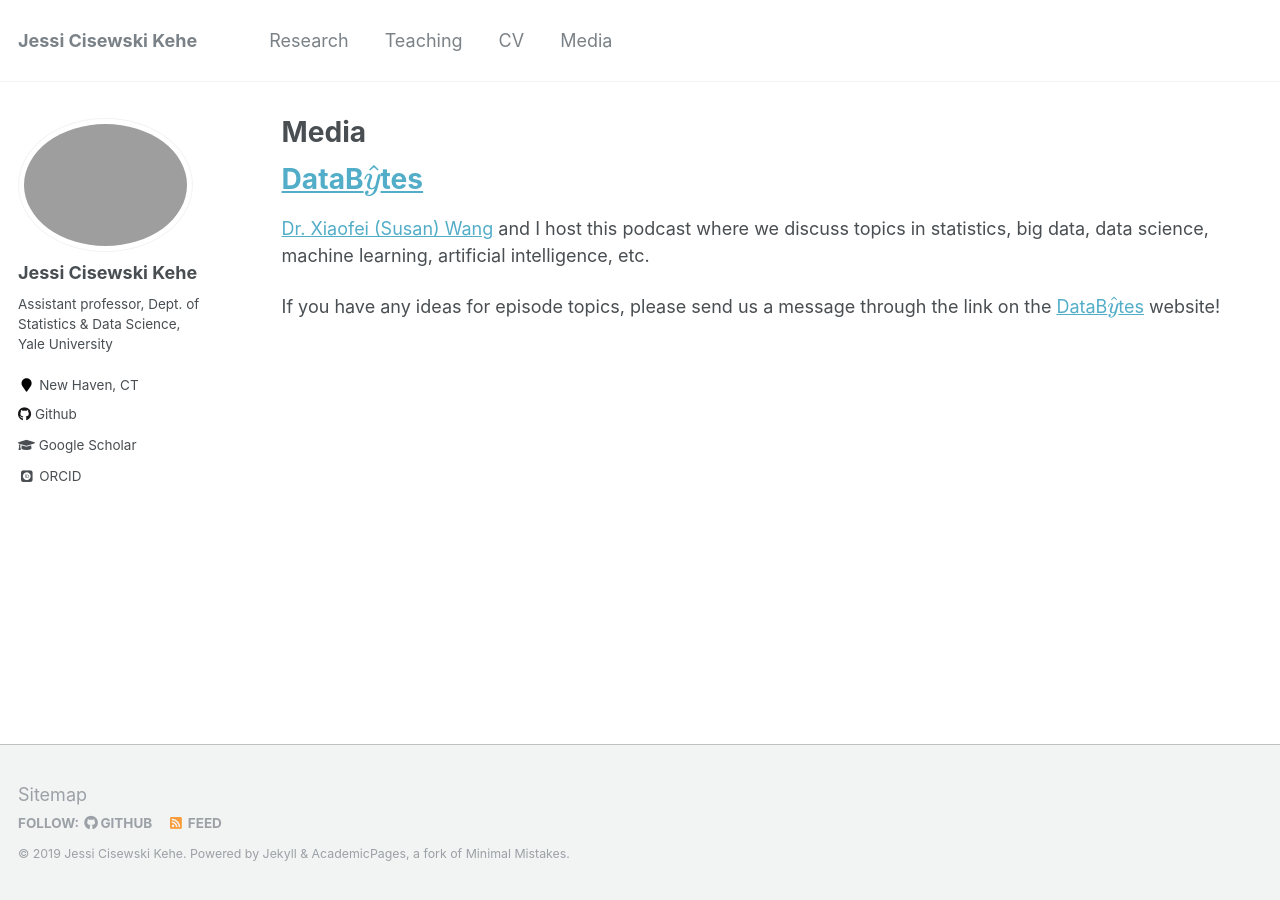
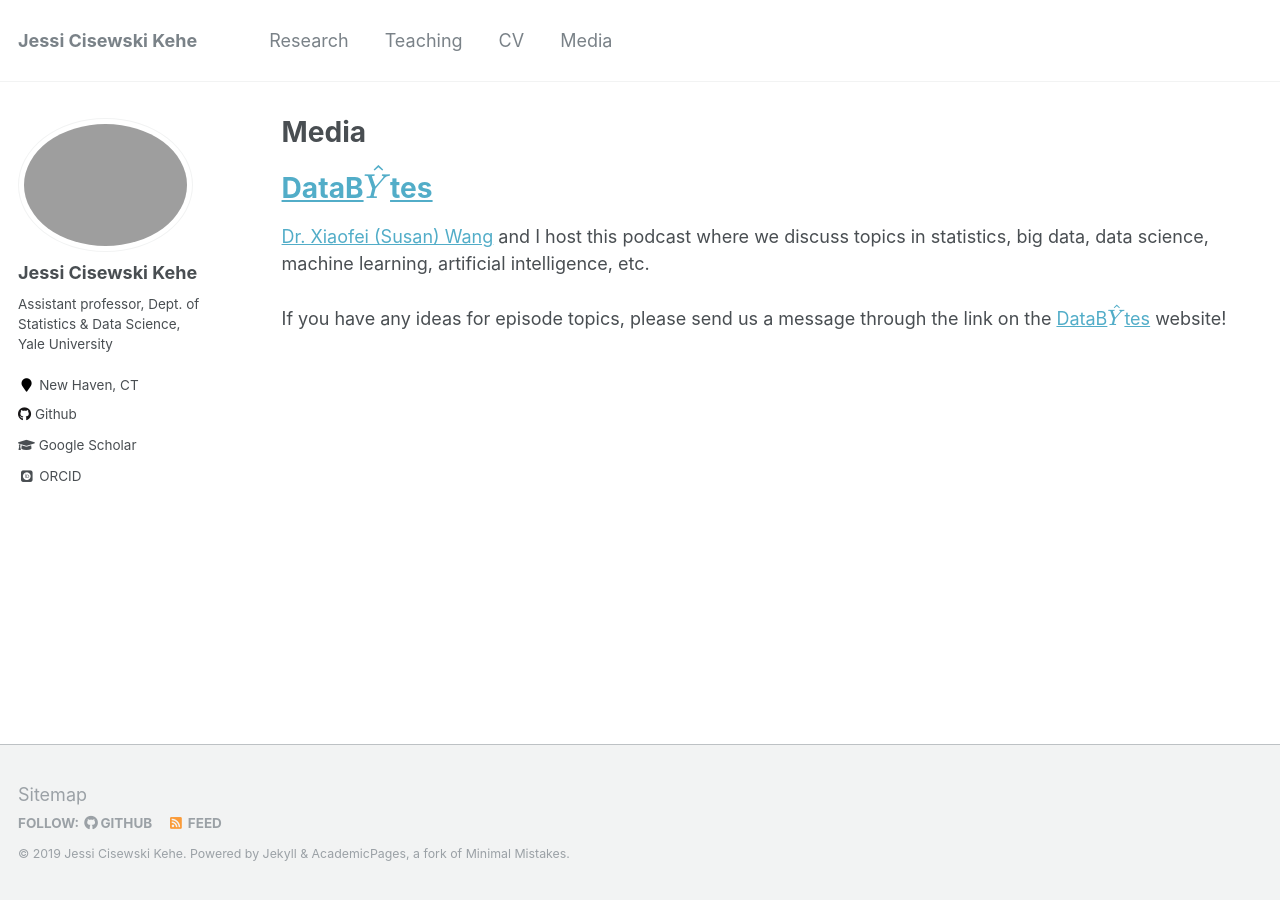
Before and after one commit to JessiCisewskiKehe/JessiCisewskiKehe.github.io, a Jekyll site: the page built from _pages/media.md, in a window 1280 px wide. Built offline with Jekyll 4.4.1, drawn with Linux system fonts in a browser that asks for light colours; some web fonts are replaced; formulas are drawn with MathJax 3.

```diff
--- a/_pages/media.md
+++ b/_pages/media.md
@@ -10,8 +10,8 @@ redirect_from:
 {% include base_path %}
 
 
-[DataB$\hat{y}$tes](https://databytespodcast.github.io)
+[DataB$\hat{Y}$tes](https://databytespodcast.github.io)
 ======
 [Dr. Xiaofei (Susan) Wang](http://xiaofei-wang.com) and I host this podcast where we discuss topics in statistics, big data, data science, machine learning, artificial intelligence, etc.
 
-If you have any ideas for episode topics, please send us a message through the link on the [DataB$\hat{y}$tes](https://databytespodcast.github.io) website!
+If you have any ideas for episode topics, please send us a message through the link on the [DataB$\hat{Y}$tes](https://databytespodcast.github.io) website!
```
